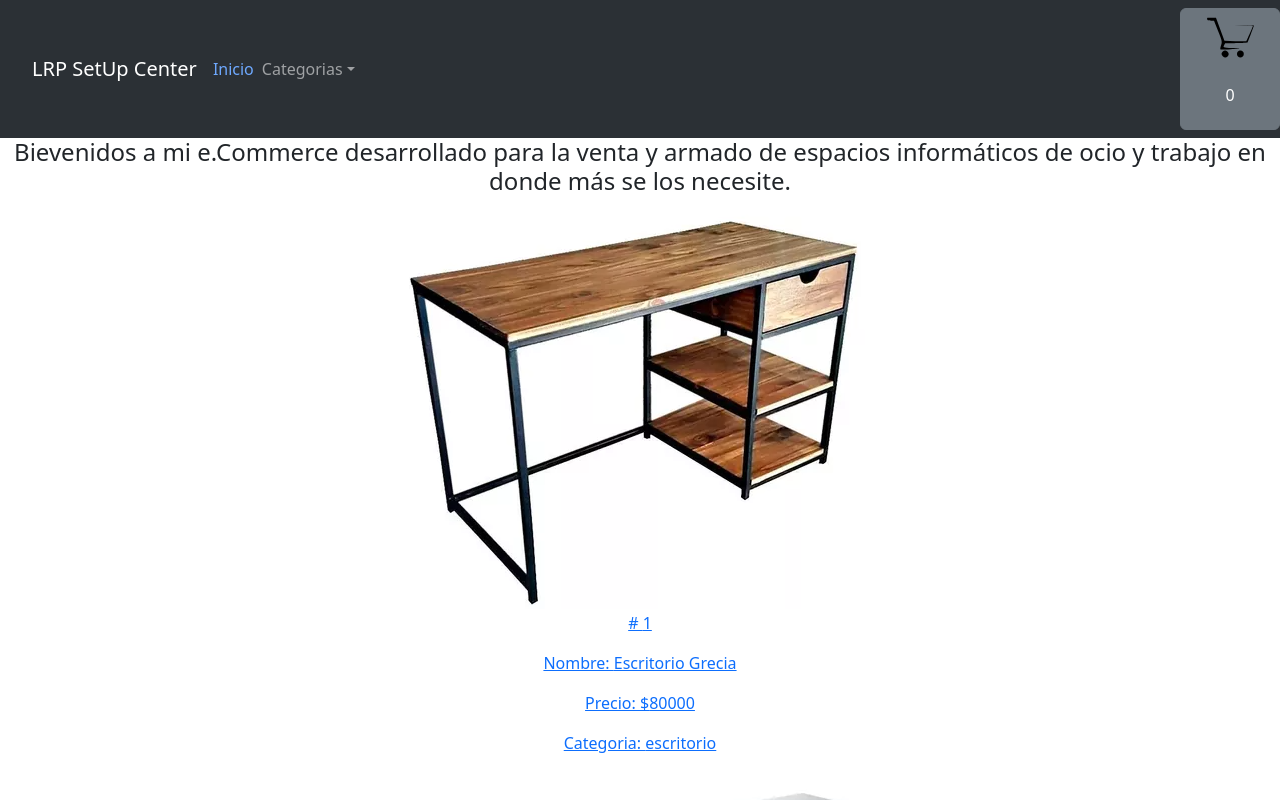
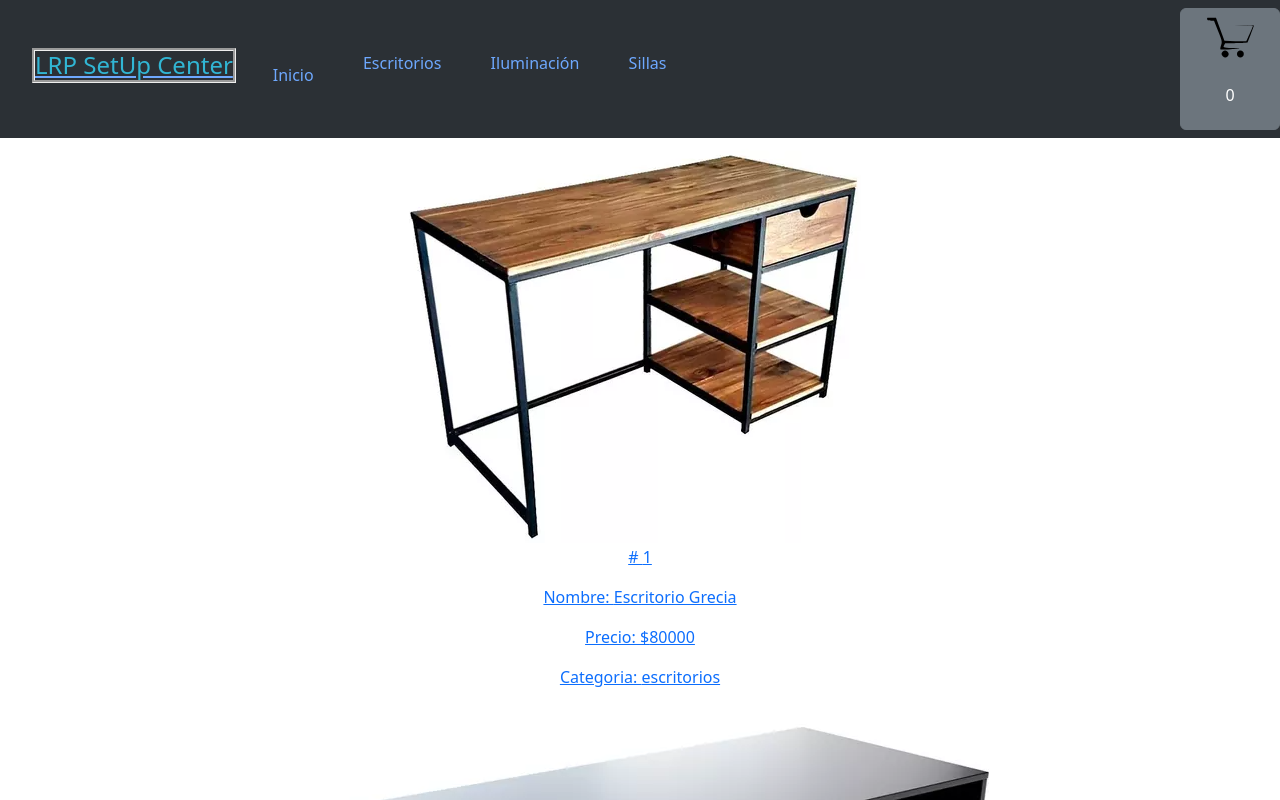
Before and after one commit to LisandroRP95/EntregaFinal-RodriguezP-Lisandro-React, a React (Vite) app: page / in a window 1280 px wide. Shown: the top 800 px of the page. Built offline with nearby package versions, Linux system fonts and the light colour scheme.

Commit message:
pre entrega 2 funcional para entrega

```diff
--- a/index.html
+++ b/index.html
@@ -4,7 +4,7 @@
     <meta charset="UTF-8" />
     <link rel="icon" type="image/svg+xml" href="/vite.svg" />
     <meta name="viewport" content="width=device-width, initial-scale=1.0" />
-    <title>Pre Entrega 1 - React - Rodriguez Peña, Lisandro</title>
+    <title>Pre Entrega 2 - React - Rodriguez Peña, Lisandro</title>
   </head>
   <body>
     <div id="root"></div>
--- a/public/Catalogo.json
+++ b/public/Catalogo.json
@@ -4,7 +4,7 @@
          "id": 1,
          "nombre": "Escritorio Grecia",
          "precio": 80000,
-         "categoria": "escritorio",
+         "categoria": "escritorios",
          "stock": 12,
          "imagen": "/src/assets/img/escritoriogrecia.jpg",
          "descripcion": "Escritorio de pino de 2 x 0.8 x 1"
@@ -14,7 +14,7 @@
         "id": 2,
         "nombre": "Escritorio Hesse",
         "precio": 90000,
-        "categoria": "escritorio",
+        "categoria": "escritorios",
         "stock": 10,
         "imagen": "/src/assets/img/escritorio-hesse.jpg",
         "descripcion": "Escritorio de melamina de 2 x 0.8 x 1"
@@ -41,7 +41,7 @@
         "id": 5,
         "nombre": "Silla ergonómica Pro",
         "precio": 760000,
-        "categoria": "silla",
+        "categoria": "sillas",
         "stock": 6,
         "imagen": "/src/assets/img/silla-inpro.png",
         "descripcion": "Silla ergonómica con soporte lumbar. Tiene un mecanismo que sigue automáticamente el movimiento de la parte inferior de la espalda"
@@ -50,7 +50,7 @@
         "id": 6,
         "nombre": "Corsair T3 Rush Carbon V2 2023",
         "precio": 520000,
-        "categoria": "silla",
+        "categoria": "sillas",
         "stock": 15,
         "imagen": "/src/assets/img/silla-t3-rush.png",
         "descripcion": "La silla de juegos CORSAIR T3 RUSH combina un diseño inspirado en las carreras y una comodidad contorneada con un exterior de tela suave y transpirable, una almohada cervical acolchada y un soporte lumbar de espuma viscoelástica."
--- a/src/App.jsx
+++ b/src/App.jsx
@@ -3,9 +3,9 @@ import "bootstrap/dist/css/bootstrap.min.css";
 import NavBar from "./Components/NavBar/NavBar";
 import ItemListContainer from "./Components/ItemListContainer/ItemListContainer";
 import Footer from "./Components/Footer/Footer";
-import ItemDetailContainer from "./Components/ItemDetailContainer/ItemDetailContainer";
 import { BrowserRouter, Routes, Route } from "react-router-dom";
 import Error from "./Components/Error/Error";
+import ItemDetailContainer from "./Components/ItemDetailContainer/ItemDetailContainer";
 
 function App() {
   return (
@@ -16,20 +16,20 @@ function App() {
 
       <Routes>
 
-        <Route path='/' element=''/>
+        <Route path='/' element={<ItemListContainer/>}/>
 
-        <Route path='/detalle' element= {<ItemDetailContainer id={3}/>}  />
+        <Route path='/categoria/:categoryId' element={<ItemListContainer/>}/>
+
+        <Route path='/detalle/:id' element= {<ItemDetailContainer/>}/>
 
         <Route path='*' element={<Error/>} />
 
       </Routes>
 
-
-        <ItemListContainer greeting={"Bievenidos a mi e.Commerce desarrollado para la venta y armado de espacios informáticos de ocio y trabajo en donde más se los necesite."}/>
-
+       <Footer />
       </BrowserRouter>
 
-      <Footer />
+
 
     </>
   );
--- a/src/Components/CartWidget/CartWidget.jsx
+++ b/src/Components/CartWidget/CartWidget.jsx
@@ -16,7 +16,7 @@ const CartWidget = () => {
                   width={50}
                   height={50}
                   alt="171x180"
-                  src="./src/assets/cart-xs.svg"
+                  src="/src/assets/cart-xs.svg"
                 />
               </Figure>
             </Col>
--- a/src/Components/Error/Error.jsx
+++ b/src/Components/Error/Error.jsx
@@ -1,7 +1,8 @@
 
 const Error = () => {
   return (
-    <div>Clase numero 9 tiempo 1:12:00 </div>
+
+      <h1>Ha habido un error, volve a la pagina principal</h1>
   )
 }
 
--- a/src/Components/Item/Item.jsx
+++ b/src/Components/Item/Item.jsx
@@ -4,7 +4,7 @@ import './item.css'
 const Item = ({ producto }) => {
   return (
 
-  <Link to={'/'}>
+  <Link to={`/detalle/${producto.id}`}>
       <div key={producto.id} className="centrarItems">
         <img src={producto.imagen} alt={producto.nombre} />
         <p># {producto.id}</p>
--- a/src/Components/ItemDetailContainer/ItemDetailContainer.jsx
+++ b/src/Components/ItemDetailContainer/ItemDetailContainer.jsx
@@ -1,13 +1,16 @@
 import { useState,useEffect } from "react";
 import ItemDetail from "../ItemDetail/ItemDetail";
+import { useParams } from "react-router-dom";
 
-const ItemDetailContainer = ({id}) => {
+const ItemDetailContainer = () => {
     const [producto, setProducto] = useState([]);
+
+    const {id} = useParams();
 
     useEffect(() => {
       const fetchCatalogo = async () => {
         try {
-          const response = await fetch("./Catalogo.json");
+          const response = await fetch("/Catalogo.json");
           const data = await response.json();
           const productoDetallado = data.find((p)=> p.id == id)
           setProducto(productoDetallado);
--- a/src/Components/ItemListContainer/ItemListContainer.jsx
+++ b/src/Components/ItemListContainer/ItemListContainer.jsx
@@ -1,26 +1,36 @@
 import { useState, useEffect } from "react";
 import ItemList from "../ItemList/ItemList";
 import './itemListContainer.css'
+import { useParams } from "react-router-dom";
 
-const ItemListContainer = ({ greeting }) => {
+const ItemListContainer = () => {
   const [catalogo, setCatalogo] = useState([]);
+
+  const {categoryId} = useParams();
 
   useEffect(() => {
     const fetchCatalogo = async () => {
       try {
-        const response = await fetch("./Catalogo.json");
+        const response = await fetch("/Catalogo.json");
         const data = await response.json();
-        setCatalogo(data);
+
+        if(categoryId){
+          const productosFiltrados = data.filter((p) => p.categoria == categoryId)
+          setCatalogo(productosFiltrados)
+        }else{
+          setCatalogo(data);
+        }
+
       } catch (error) {
         console.log("error en el fetch " + error);
       }
     };
     fetchCatalogo();
-  }, []);
+  }, [categoryId]);
 
   return (
     <>
-      <h2 className="margenLista">{greeting}</h2>
+
 
       {catalogo.length == 0
       ?
--- a/src/Components/NavBar/NavBar.jsx
+++ b/src/Components/NavBar/NavBar.jsx
@@ -1,7 +1,6 @@
 import Container from 'react-bootstrap/Container';
 import Nav from 'react-bootstrap/Nav';
 import Navbar from 'react-bootstrap/Navbar';
-import NavDropdown from 'react-bootstrap/NavDropdown';
 import CartWidget from '../CartWidget/CartWidget';
 import { NavLink } from 'react-router-dom';
 import './navBar.css'
@@ -12,21 +11,19 @@ const NavBar = () => {
     <>
      <Navbar bg="dark" data-bs-theme="dark" expand="lg" className="bg-body-tertiary">
       <Container>
-        <Navbar.Brand href="#home">LRP SetUp Center</Navbar.Brand>
+        <NavLink to={'/'}>
+          <h4 className='logo'>LRP SetUp Center</h4>
+        </NavLink>
         <Navbar.Toggle aria-controls="basic-navbar-nav" />
         <Navbar.Collapse id="basic-navbar-nav">
           <Nav className="me-auto">
 
             <NavLink className='formInicio' to={'/'}>Inicio</NavLink>
-            <NavDropdown title="Categorias" id="basic-nav-dropdown">
+            {/* <NavDropdown title="Categorias" id="basic-nav-dropdown"> */}
 
-              <NavLink className='enlaces' to={'/categorias/escritorios'}>Escritorios</NavLink><br />
-              <NavLink className='enlaces' to={'/categorias/iluminacion'}>Iluminación</NavLink><br />
-              <NavLink className='enlaces' to={'/categorias/sillas'}>Sillas</NavLink>
-
-              <NavDropdown.Divider />
-              <NavDropdown.Item>Galeria de ejemplos</NavDropdown.Item>
-            </NavDropdown>
+              <NavLink className='enlaces' to={'/categoria/escritorios'}>Escritorios</NavLink>
+              <NavLink className='enlaces' to={'/categoria/iluminacion'}>Iluminación</NavLink>
+              <NavLink className='enlaces' to={'/categoria/sillas'}>Sillas</NavLink>
           </Nav>
         </Navbar.Collapse>
       </Container>
--- a/src/Components/NavBar/navBar.css
+++ b/src/Components/NavBar/navBar.css
@@ -6,4 +6,12 @@
 .formInicio{
     text-decoration: none;
     margin-top: 5%;
+    margin-left: 15%;
 }
+
+.logo{
+    text-align: center;
+    text-decoration: none;
+    color: rgb(49, 182, 212);
+    border-style:groove
+}
```
Also changed, not shown: src/Components/ProductDetail/ProductDetail.jsx (added, +21 -0 lines).
